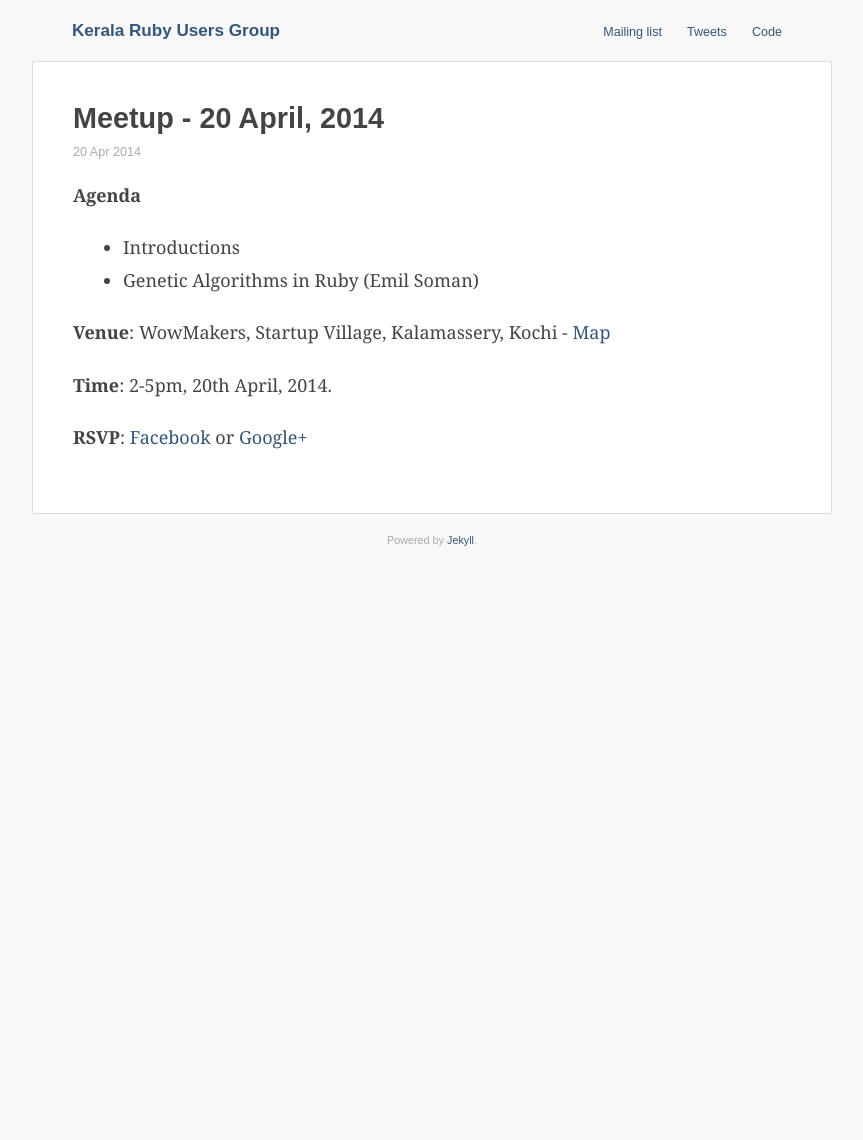
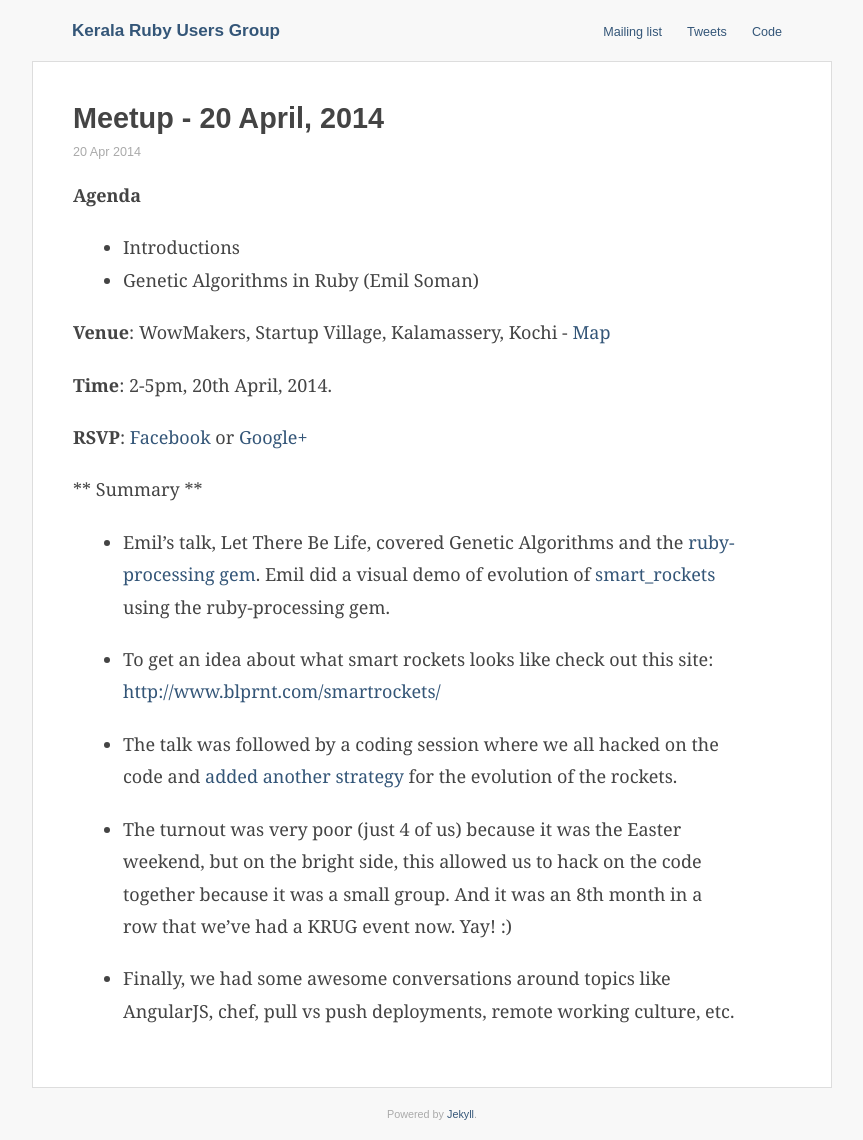
Before and after one commit to krug/krug.github.io, a Jekyll site: the page built from _posts/2014-04-20-apr-2014-meetup.md, in a window 1280 px wide. Shown: the whole page, without its empty margins (208-1071 px from the left). Built offline with Jekyll 4.4.1, drawn with Linux system fonts in a browser that asks for light colours; before the commit the page ends 900 px from its top, so only the background shows below that.

Commit message:
Add summary for April 2014 meetup

```diff
--- a/_posts/2014-04-20-apr-2014-meetup.md
+++ b/_posts/2014-04-20-apr-2014-meetup.md
@@ -15,3 +15,15 @@ categories: meetups
 **Time**: 2-5pm, 20th April, 2014.
 
 **RSVP**: [Facebook](https://www.facebook.com/events/432957180181615/) or [Google+](https://plus.google.com/events/cu328l0grv2rpjpo0mdkpbkavm0)
+
+** Summary **
+
+* Emil's talk, Let There Be Life, covered Genetic Algorithms and the [ruby-processing gem](https://github.com/jashkenas/ruby-processing). Emil did a visual demo of evolution of [smart_rockets](https://github.com/emilsoman/smart_rockets) using the ruby-processing gem.
+
+* To get an idea about what smart rockets looks like check out this site: [http://www.blprnt.com/smartrockets/](http://www.blprnt.com/smartrockets/)
+
+* The talk was followed by a coding session where we all hacked on the code and [added another strategy](https://github.com/emilsoman/smart_rockets/commit/58e18680ea6e41de7319bc45ad8a1cbb881fd5f4) for the evolution of the rockets.
+
+* The turnout was very poor (just 4 of us) because it was the Easter weekend, but on the bright side, this allowed us to hack on the code together because it was a small group. And it was an 8th month in a row that we've had a KRUG event now. Yay! :)
+
+* Finally, we had some awesome conversations around topics like AngularJS, chef, pull vs push deployments, remote working culture, etc.
```
